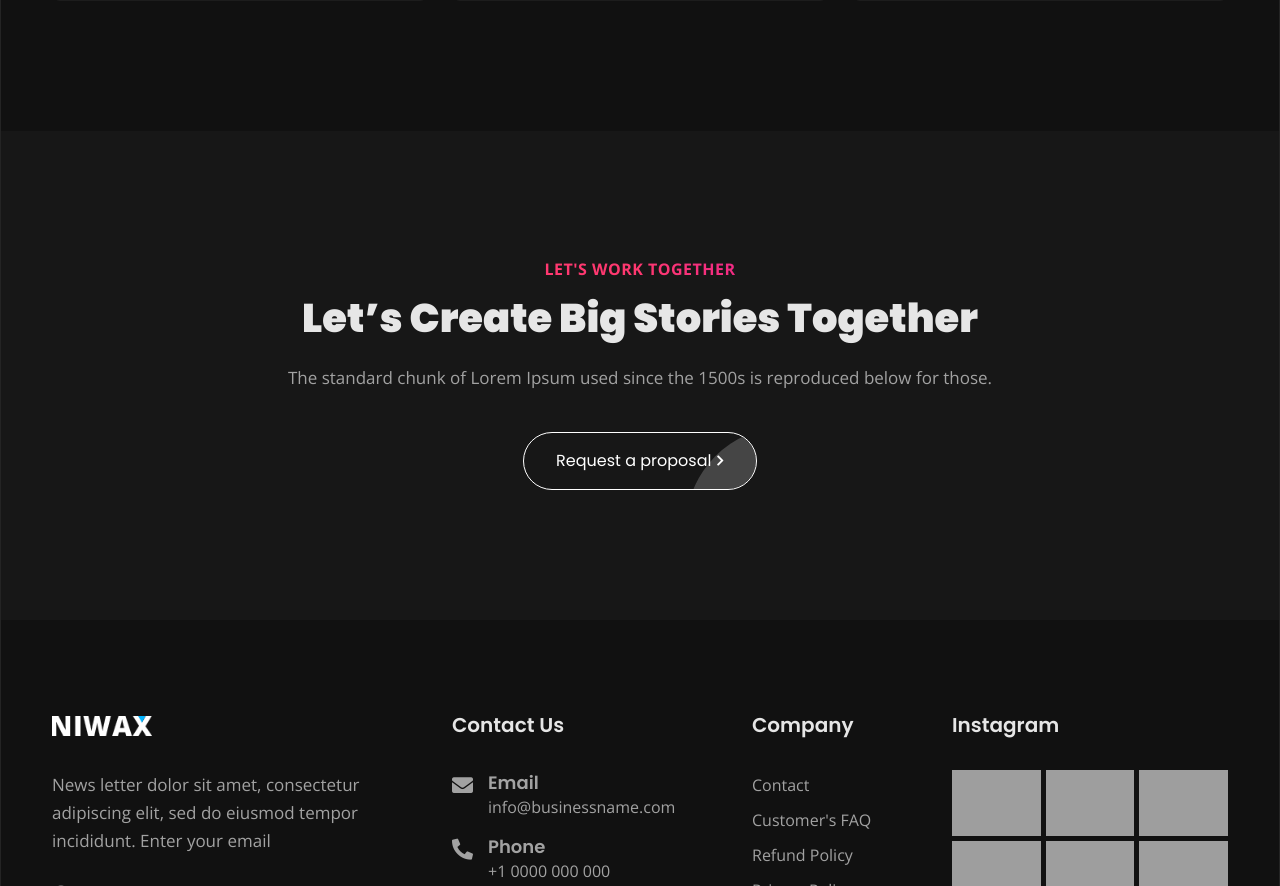
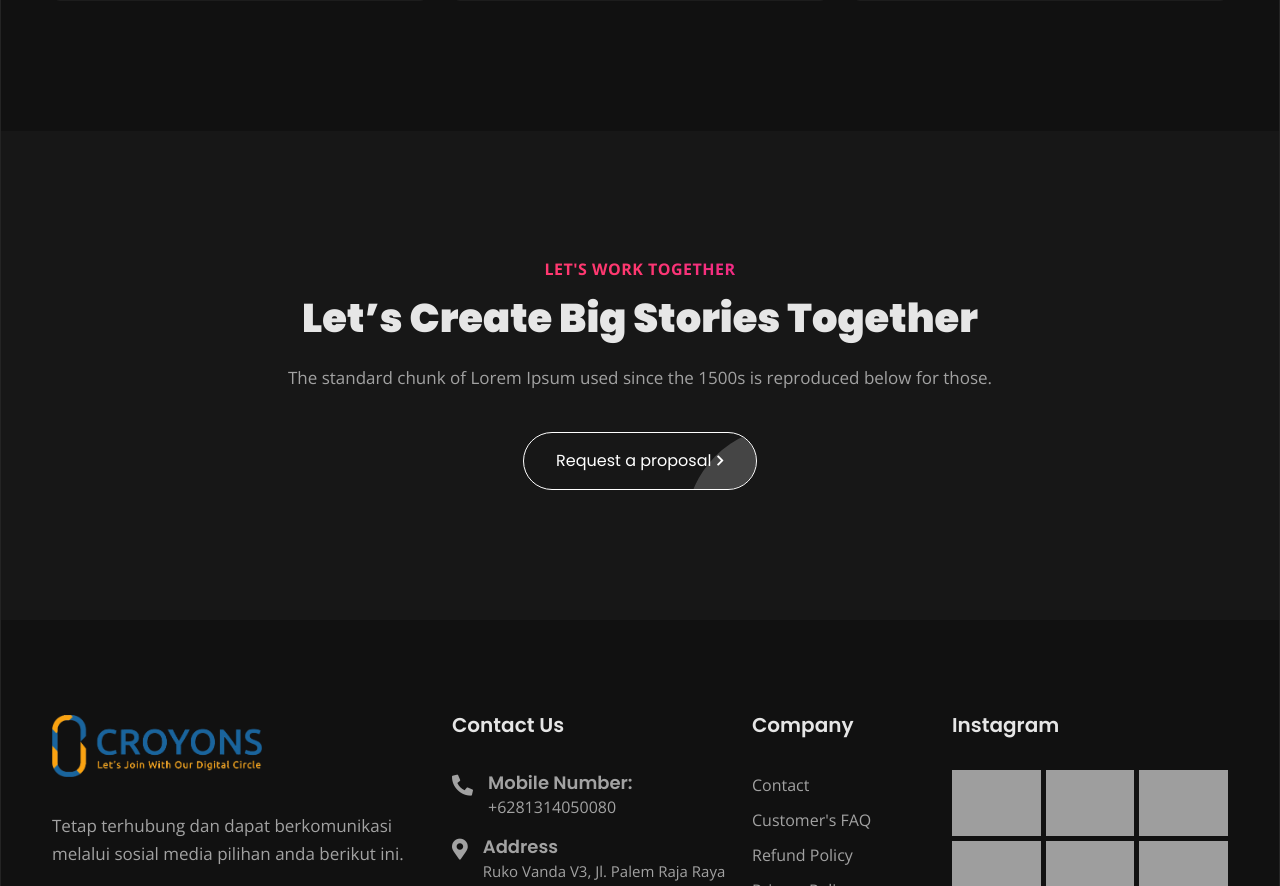
Before and after one commit to msyaban890/croyons, a CodeIgniter app: page /croyons/index.php/frontend/index in a window 1280 px wide. Shown: the part 5614-6500 px from the top of the page. Run offline with CodeIgniter, Linux system fonts and the light colour scheme; some libraries are stand-ins or nearby versions; grey boxes are pictures that could not be loaded.

Commit message:
update-footer

```diff
--- a/application/views/frontend/template/footer.php
+++ b/application/views/frontend/template/footer.php
@@ -3,8 +3,8 @@
     <div class="container">
         <div class="row justify-content-between">
             <div class="col-lg-4 col-sm-6  ftr-brand-pp">
-                <a class="navbar-brand mb30 mt30" href="#"> <img src="images/white-logo.png" alt="Logo" width="100" /></a>
-                <p>News letter dolor sit amet, consectetur adipiscing elit, sed do eiusmod tempor incididunt. Enter your email</p>
+                <a class="navbar-brand mb30 mt30" href="#"> <img src="<?= base_url('assets/'); ?>img/logo-baru-croyons.png" alt="Logo" class="img-fluid" alt="Logo" width="210" /></a>
+                <p>Tetap terhubung dan dapat berkomunikasi melalui sosial media pilihan anda berikut ini.</p>
                 <div class="ff-social-icons mt30">
                     <a href="javascript:void(0)" target="blank"><i class="fab fa-facebook"></i></a>
                     <a href="javascript:void(0)" target="blank"><i class="fab fa-twitter"></i></a>
@@ -15,17 +15,17 @@
             <div class="col-lg-3 col-sm-6">
                 <h5 class="mb30 mt30">Contact Us</h5>
                 <ul class="footer-address-list ftr-details">
-                    <li>
+                    <!-- <li>
                         <span><i class="fas fa-envelope"></i></span>
                         <p>Email <span> <a href="mailto:info@businessname.com">info@businessname.com</a></span></p>
-                    </li>
+                    </li> -->
                     <li>
                         <span><i class="fas fa-phone-alt"></i></span>
-                        <p>Phone <span> <a href="tel:+10000000000">+1 0000 000 000</a></span></p>
+                        <p>Mobile Number:<span> <a href="+6281314050080">+6281314050080</a></span></p>
                     </li>
                     <li>
                         <span><i class="fas fa-map-marker-alt"></i></span>
-                        <p>Address <span> 123 Business Centre London SW1A 1AA</span></p>
+                        <p>Address <span> Ruko Vanda V3, Jl. Palem Raja Raya Utama Palem Sari, Kota Tangerang, Banten</span></p>
                     </li>
                 </ul>
             </div>
@@ -45,32 +45,32 @@
                 <div class="instagram-post">
                     <div class="thumb hover-scale">
                         <a href="#">
-                            <img src="images/portfolio/image-1.jpg" alt="instagram images" class="w-100">
+                            <img src="<?= base_url('assets/'); ?>images/portfolio/image-1.jpg" alt="instagram images" class="w-100">
                         </a>
                     </div>
                     <div class="thumb hover-scale">
                         <a href="#">
-                            <img src="images/portfolio/image-2.jpg" alt="instagram images" class="w-100">
+                            <img src="<?= base_url('assets/'); ?>images/portfolio/image-2.jpg" alt="instagram images" class="w-100">
                         </a>
                     </div>
                     <div class="thumb hover-scale">
                         <a href="#">
-                            <img src="images/portfolio/image-3.jpg" alt="instagram images" class="w-100">
+                            <img src="<?= base_url('assets/'); ?>images/portfolio/image-3.jpg" alt="instagram images" class="w-100">
                         </a>
                     </div>
                     <div class="thumb hover-scale">
                         <a href="#">
-                            <img src="images/portfolio/image-4.jpg" alt="instagram images" class="w-100">
+                            <img src="<?= base_url('assets/'); ?>images/portfolio/image-4.jpg" alt="instagram images" class="w-100">
                         </a>
                     </div>
                     <div class="thumb hover-scale">
                         <a href="#">
-                            <img src="images/portfolio/image-5.jpg" alt="instagram images" class="w-100">
+                            <img src="<?= base_url('assets/'); ?>images/portfolio/image-5.jpg" alt="instagram images" class="w-100">
                         </a>
                     </div>
                     <div class="thumb hover-scale">
                         <a href="#">
-                            <img src="images/portfolio/image-6.jpg" alt="instagram images" class="w-100">
+                            <img src="<?= base_url('assets/'); ?>images/portfolio/image-6.jpg" alt="instagram images" class="w-100">
                         </a>
                     </div>
                 </div>
@@ -79,7 +79,7 @@
         <div class="row end-footer-">
             <div class="col-lg-6">
                 <div class="footer-copyrights-">
-                    <p>© 2020-2022. All Rights Reserved By <a href="https://themeforest.net/user/rajesh-doot/portfolio" target="blank">Rajesh Doot</a></p>
+                    <p>© 2018. Solusi IT Perusahaan Anda <a href="<?= site_url(''); ?>">Croyons</a></p>
                 </div>
             </div>
             <div class="col-lg-6">
```
